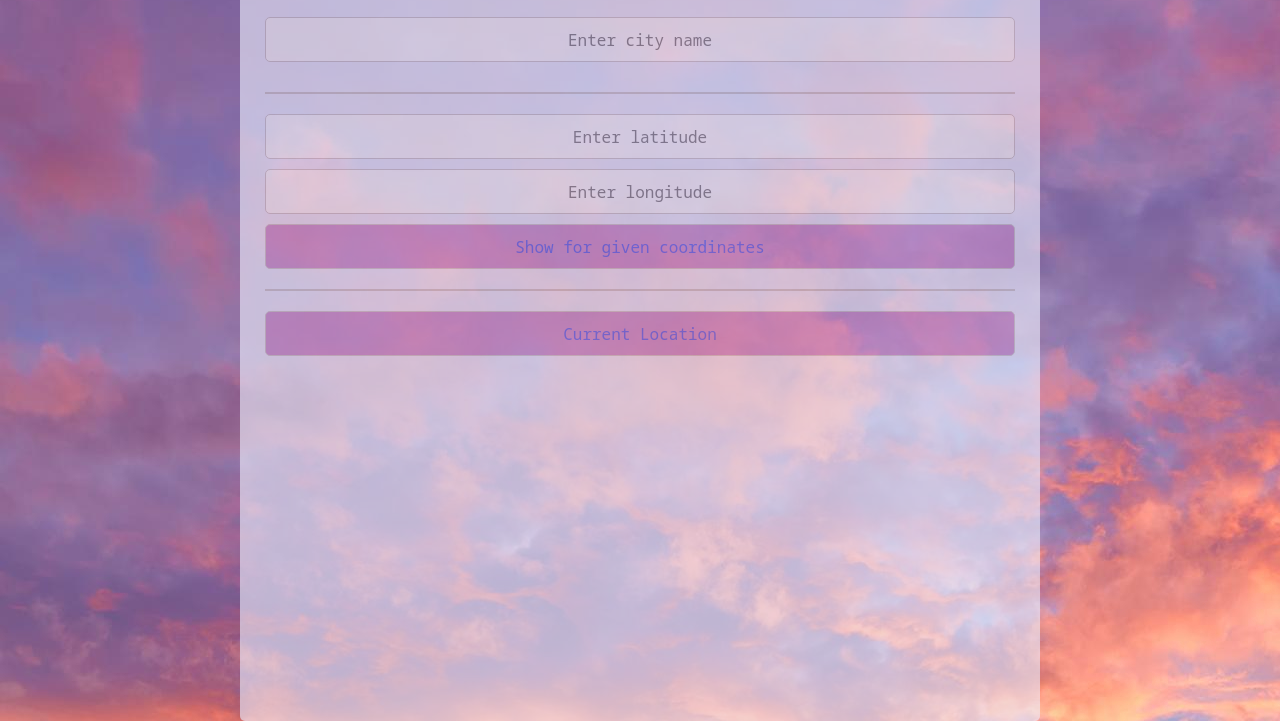
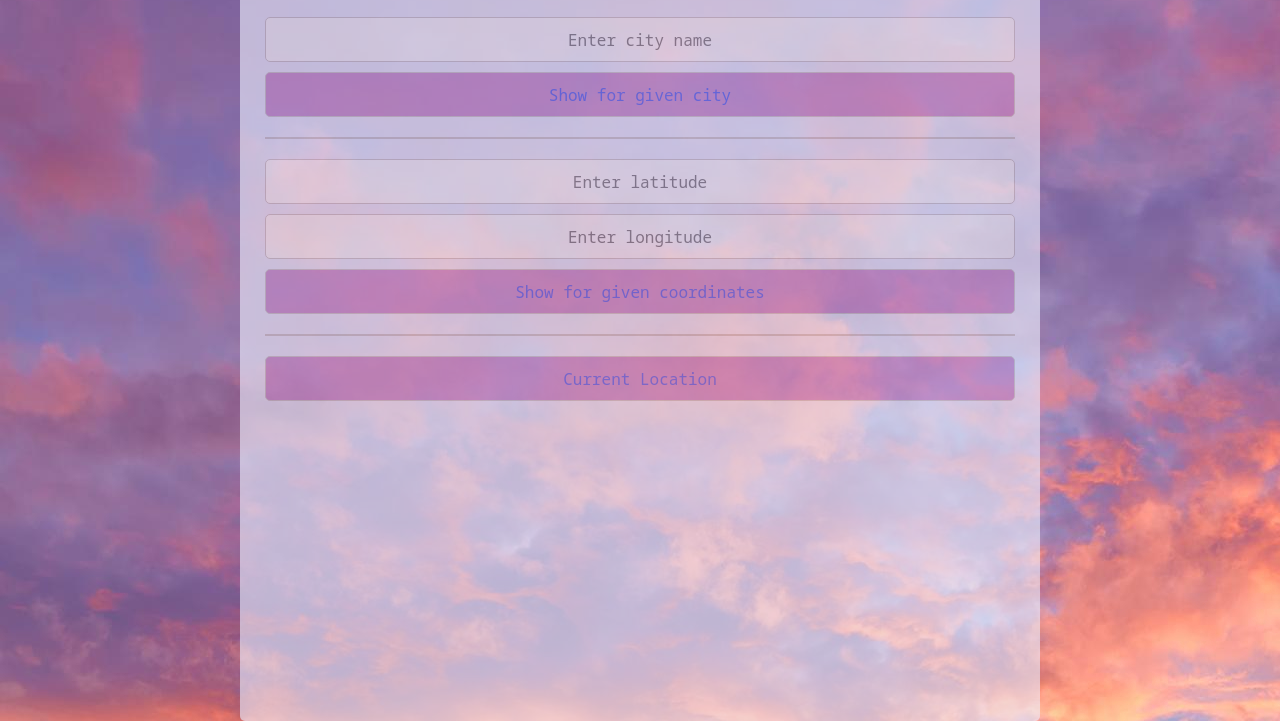
Before and after one commit to NarminaKarimova/HW1, a plain HTML site: page weather.html in a window 1280 px wide. Shown: the part 79-800 px from the top of the page. Drawn offline with nearby package versions, Linux system fonts and the light colour scheme.

Commit message:
Update weather.html
adding new button for city

```diff
--- a/weather.html
+++ b/weather.html
@@ -19,6 +19,7 @@
         <section class="user-input">
             <p class="message"></p>
             <input class="input cityName" type="text" placeholder="Enter city name" required>
+            <button class=" input citybtn">Show for given city</button>
             <hr>
             <input class="input lat" type="text" placeholder="Enter latitude" required>
             <br>
```
